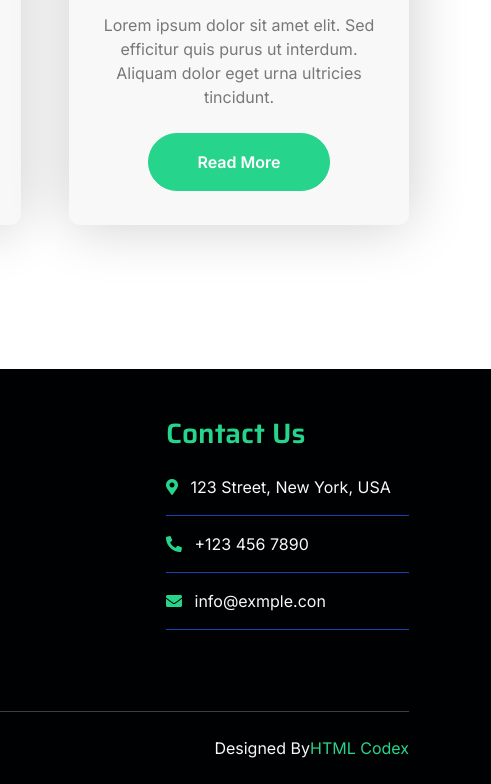
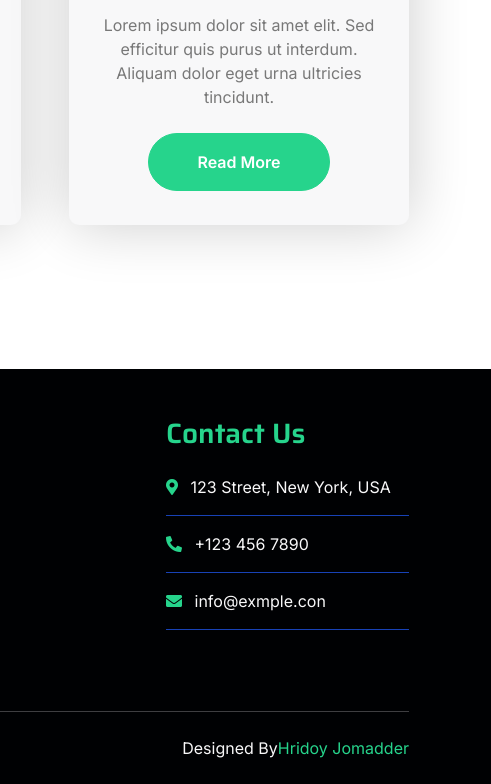
Before and after one commit to Hridoy-Jomadder/Project-06, a plain HTML site: page service.html in a window 1280 px wide. Shown: the part 1604-2388 px from the top of the page, 789-1280 px from the left. Drawn offline with nearby package versions, Linux system fonts and the light colour scheme.

Commit message:
Update service.html

```diff
--- a/service.html
+++ b/service.html
@@ -294,8 +294,7 @@
                         <span class="text-light"><a href="#" class="text-secondary"><i class="fas fa-copyright text-secondary me-2"></i>Your Site Name</a>, All right reserved.</span>
                     </div>
                     <div class="col-md-6 text-center text-md-end">
-                        <!--/*** This template is free as long as you keep the footer author’s credit link/attribution link/backlink. If you'd like to use the template without the footer author’s credit link/attribution link/backlink, you can purchase the Credit Removal License from "https://htmlcodex.com/credit-removal". Thank you for your support. ***/-->
-                        <span class="text-light">Designed By<a href="https://htmlcodex.com" class="text-secondary">HTML Codex</a></span>
+                         <span class="text-light">Designed By<a href=" " class="text-secondary">Hridoy Jomadder</a></span>
                     </div>
                 </div>
             </div>
```
